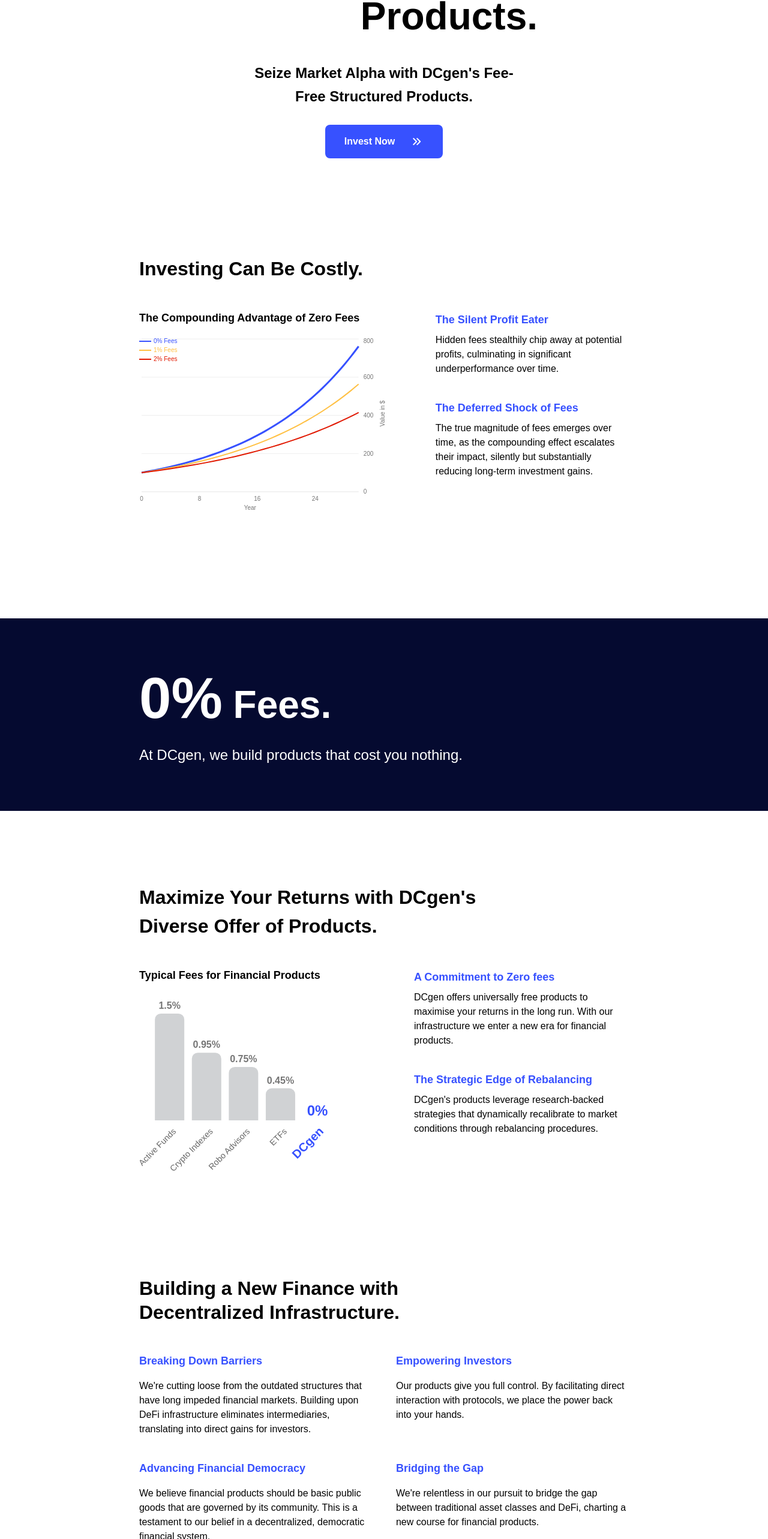
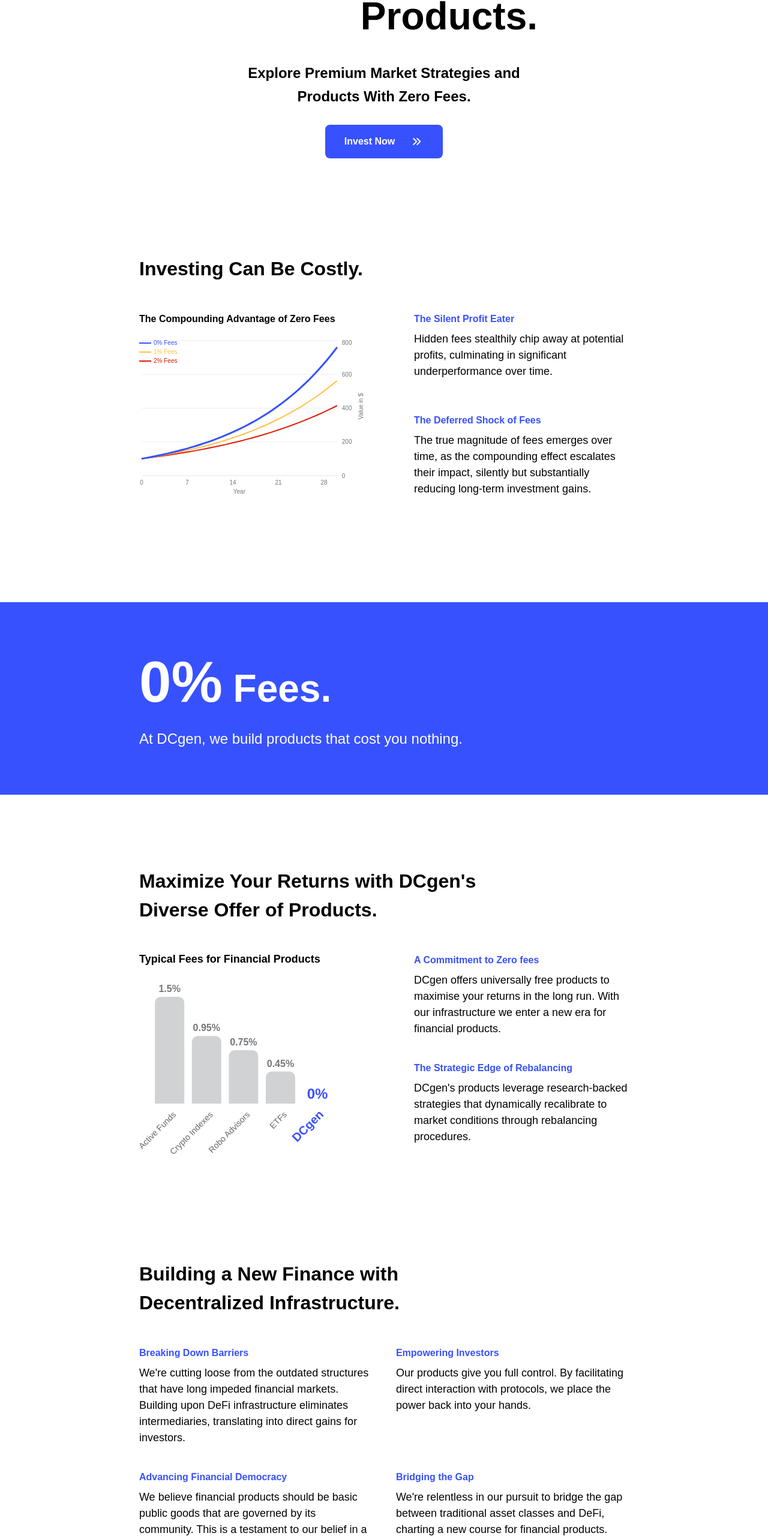
Before and after one commit to 0xYelshayeb/dcgen-frontend, a React (Create React App) app: page / in a window 1280 px wide. Shown: the part 229-2795 px from the top of the page at 60% size. Built offline with nearby package versions, Linux system fonts and the light colour scheme.

Commit message:
various updates in font sizes and colors

```diff
--- a/src/components/CallToAction.js
+++ b/src/components/CallToAction.js
@@ -49,7 +49,7 @@
     return (
         <VStack align="center" p={10}>
             <Heading
-                fontSize={{ base: "xxl", lg: "xxxl" }} // Responsive font sizes
+                fontSize={{ base: "xxl", lg: "xxxxxl" }} // Responsive font sizes
                 width={{ base: "90%", sm: "85%", md: "70%" }} // Responsive widths
                 textAlign="center"
                 marginBottom={7}
@@ -76,7 +76,7 @@
                 textAlign={'center'}
                 lineHeight="tall"
             >
-                Seize Market Alpha with DCgen's Fee-Free Structured Products.
+                Explore Premium Market Strategies and Products With Zero Fees.
             </Text>
             <Button
                 as="a"
--- a/src/components/Costly.js
+++ b/src/components/Costly.js
@@ -2,7 +2,7 @@
 import { VStack, Heading, Text, Grid, GridItem, useBreakpointValue } from '@chakra-ui/react';
 import { colors } from '../styles/theme';
 import { motion } from 'framer-motion';
-import { LineChart, Line, XAxis, YAxis, ResponsiveContainer, CartesianGrid, Label, Legend } from 'recharts';
+import { LineChart, Line, XAxis, YAxis, ResponsiveContainer, CartesianGrid, Label, Legend, Tooltip } from 'recharts';
 
 const MotionVStack = motion(VStack);
 
@@ -55,6 +55,20 @@
     );
 };
 
+const CustomTooltip = ({ active, payload, label }) => {
+    if (active && payload && payload.length) {
+        return (
+            <div style={{ backgroundColor: 'white', border: 'none', borderRadius: '8px', padding: '10px', fontSize: '12px', fontWeight:'semibold' }}>
+                <p style={{ color: 'black' }}>{`Year ${label}`}</p>
+                <p style={{ color: colors.t2Blue }}>{`0% Fees: ${payload[2].value}`}</p>
+                <p style={{ color: '#FFC043' }}>{`1% Fees: ${payload[1].value}`}</p>
+                <p style={{ color: '#E11900' }}>{`2% Fees: ${payload[0].value}`}</p>
+            </div>
+        );
+    }
+
+    return null;
+}
 
 const InvestmentGrowth = () => {
     const gap = useBreakpointValue({ base: 5, md: 10, lg: 100 });
@@ -71,41 +85,42 @@
                 Investing Can Be Costly.
             </Heading>
             <Grid templateColumns={{ xl: "repeat(2, 1fr)" }} gap={gap} width="full">
-                <GridItem width={{ base: "100%", md: "120%" }} >
-                    <Heading fontSize="lg" mb={5}>
+                <GridItem width={{ base: "100%", md: "110%" }} >
+                    <Heading fontSize="md" mb={5} width="95%" lineHeight={6} >
                         The Compounding Advantage of Zero Fees
                     </Heading>
-                    <ResponsiveContainer width="100%" height={350}>
+                    <ResponsiveContainer width="100%" height={320}>
                         <LineChart data={lineData} margin={{ top: 4, right: 4, bottom: 16, left: 4 }}>
                             <CartesianGrid horizontal={true} vertical={false} stroke="#EEEEEE" />
-                            <XAxis dataKey="year" interval={Math.floor(lineData.length / 4)} stroke="#EEEEEE" tick={{ fill: '#757575', fontSize: 10 }} tickLine={false}>
+                            <XAxis dataKey="year" interval={Math.floor(lineData.length / 5)} stroke="#EEEEEE" tick={{ fill: '#757575', fontSize: 10 }} tickLine={false}>
                                 <Label value="Year" offset={0} position="insideBottom" fill="#757575" fontSize={10} />
                             </XAxis>
                             <YAxis orientation="right" axisLine={false} stroke="#EEEEEE" tick={{ fill: '#757575', fontSize: 10 }} tickLine={false}>
                                 <Label value="Value in $" angle={-90} position="insideRight" dy={-25} dx={-15} fill="#757575" fontSize={10} />
                             </YAxis>
+                            <Line type="monotone" dataKey="twoPercentFees" stroke="#E11900" strokeWidth={2} dot={false} />
+                            <Line type="monotone" dataKey="onePercentFees" stroke="#FFC043" strokeWidth={2} dot={false} />
                             <Line type="monotone" dataKey="zeroFees" stroke={colors.t2Blue} strokeWidth={3} dot={false} />
-                            <Line type="monotone" dataKey="onePercentFees" stroke="#FFC043" strokeWidth={2} dot={false} />
-                            <Line type="monotone" dataKey="twoPercentFees" stroke="#E11900" strokeWidth={2} dot={false} />
                             <Legend content={renderLegend} layout="vertical" wrapperStyle={{ top: 0, left: 0 }} payload={[
                                 { value: '0% Fees', type: 'line', id: 'zeroFees', color: colors.t2Blue },
                                 { value: '1% Fees', type: 'line', id: 'onePercentFees', color: '#FFC043' },
                                 { value: '2% Fees', type: 'line', id: 'twoPercentFees', color: '#E11900' },
                             ]} />
+                            <Tooltip content={<CustomTooltip />} cursor={{ stroke: 'lightgray', strokeWidth: 2 }} />
                         </LineChart>
                     </ResponsiveContainer>
                 </GridItem>
-                <GridItem marginLeft={{ base: "0", md: "10%" }}>
-                    <MotionVStack align="left" spacing={10} initial="hidden" width="100%">
+                <GridItem marginLeft={{ base: "0", md: "0%" }}>
+                    <MotionVStack align="left" spacing={14} initial="hidden" width="100%">
                         <VStack align="left" spacing={2}>
-                            <Text fontSize="lg" fontWeight="bold" color={colors.t2Blue}>The Silent Profit Eater</Text>
-                            <Text>
+                            <Text fontSize="md" fontWeight="bold" color={colors.t2Blue}>The Silent Profit Eater</Text>
+                            <Text fontSize="lg" >
                             Hidden fees stealthily chip away at potential profits, culminating in significant underperformance over time.
                             </Text>
                         </VStack>
                         <VStack align="left" spacing={2}>
-                            <Text fontSize="lg" fontWeight="bold" color={colors.t2Blue}>The Deferred Shock of Fees</Text>
-                            <Text>
+                            <Text fontSize="md" fontWeight="bold" color={colors.t2Blue}>The Deferred Shock of Fees</Text>
+                            <Text fontSize="lg">
                             The true magnitude of fees emerges over time, as the compounding effect escalates their impact, silently but substantially reducing long-term investment gains.
                             </Text>
                         </VStack>
--- a/src/components/NewFinance.js
+++ b/src/components/NewFinance.js
@@ -45,7 +45,7 @@
 
     return (
         <VStack align="left" p={{ base: 4, md: 8, lg: 10 }} width={{ base: "90%", md: "70%"}}>
-            <Heading fontSize={{ base: "xl", md: "xxl" }} fontWeight="600" mb={10} lineHeight="xxl" width={{ base: "100%", md: "70%" }}>
+            <Heading fontSize={{ base: "xl", md: "xxl" }} fontWeight="600" mb={10} lineHeight="medium" width={{ base: "100%", md: "70%" }}>
                 Building a New Finance with Decentralized Infrastructure.
             </Heading>
             <SimpleGrid
@@ -55,29 +55,37 @@
                 width="full"
                 initial="hidden"
             >
-                <MotionVStack align="left" spacing={4} initial="hidden" variants={item} animate={controls}>
-                    <Text fontSize="lg" fontWeight="bold" color={colors.t2Blue}>Breaking Down Barriers</Text>
-                    <Text>
+                <MotionVStack align="left" spacing={14} initial="hidden" variants={item} animate={controls}>
+                    <VStack align="left" spacing={2}>
+                        <Text fontSize="md" fontWeight="bold" color={colors.t2Blue}>Breaking Down Barriers</Text>
+                        <Text fontSize="lg">
                             We're cutting loose from the outdated structures that have long impeded financial markets. Building upon DeFi infrastructure eliminates intermediaries, translating into direct gains for investors.
                         </Text>
+                    </VStack>
                 </MotionVStack>
-                <MotionVStack align="left" spacing={4} initial="hidden" variants={item} animate={controls}>
-                    <Text fontSize="lg" fontWeight="bold" color={colors.t2Blue}>Empowering Investors</Text>
-                    <Text>
+                <MotionVStack align="left" spacing={14} initial="hidden" variants={item} animate={controls}>
+                    <VStack align="left" spacing={2}>
+                        <Text fontSize="md" fontWeight="bold" color={colors.t2Blue}>Empowering Investors</Text>
+                        <Text fontSize="lg">
                             Our products give you full control. By facilitating direct interaction with protocols, we place the power back into your hands.
                         </Text>
+                    </VStack>
                 </MotionVStack>
-                <MotionVStack align="left" spacing={4} initial="hidden" variants={item} animate={controls}>
-                    <Text fontSize="lg" fontWeight="bold" color={colors.t2Blue}>Advancing Financial Democracy</Text>
-                    <Text>
+                <MotionVStack align="left" spacing={14} initial="hidden" variants={item} animate={controls}>
+                    <VStack align="left" spacing={2}>
+                        <Text fontSize="md" fontWeight="bold" color={colors.t2Blue}>Advancing Financial Democracy</Text>
+                        <Text fontSize="lg">
                             We believe financial products should be basic public goods that are governed by its community. This is a testament to our belief in a decentralized, democratic financial system.
                         </Text>
+                    </VStack>
                 </MotionVStack>
-                <MotionVStack align="left" spacing={4} initial="hidden" variants={item} animate={controls}>
-                    <Text fontSize="lg" fontWeight="bold" color={colors.t2Blue}>Bridging the Gap</Text>
-                    <Text>
+                <MotionVStack align="left" spacing={14} initial="hidden" variants={item} animate={controls}>
+                    <VStack align="left" spacing={2}>
+                        <Text fontSize="md" fontWeight="bold" color={colors.t2Blue}>Bridging the Gap</Text>
+                        <Text fontSize="lg">
                             We're relentless in our pursuit to bridge the gap between traditional asset classes and DeFi, charting a new course for financial products.
                         </Text>
+                    </VStack>
                 </MotionVStack>
             </SimpleGrid>
         </VStack>
--- a/src/components/Returns.js
+++ b/src/components/Returns.js
@@ -99,14 +99,14 @@
                 <GridItem>
                     <MotionVStack align="left" spacing={10} initial="hidden" width="100%">
                         <VStack align="left" spacing={2}>
-                            <Text fontSize="lg" fontWeight="bold" color={colors.t2Blue}>A Commitment to Zero fees</Text>
-                            <Text>
+                            <Text fontSize="md" fontWeight="bold" color={colors.t2Blue}>A Commitment to Zero fees</Text>
+                            <Text fontSize="lg">
                                 DCgen offers universally free products to maximise your returns in the long run. With our infrastructure we enter a new era for financial products.
                             </Text>
                         </VStack>
                         <VStack align="left" spacing={2}>
-                            <Text fontSize="lg" fontWeight="bold" color={colors.t2Blue}>The Strategic Edge of Rebalancing</Text>
-                            <Text>
+                            <Text fontSize="md" fontWeight="bold" color={colors.t2Blue}>The Strategic Edge of Rebalancing</Text>
+                            <Text fontSize="lg">
                                 DCgen's products leverage research-backed strategies that dynamically recalibrate to market conditions through rebalancing procedures.
                             </Text>
                         </VStack>
--- a/src/components/ZeroFee.js
+++ b/src/components/ZeroFee.js
@@ -22,13 +22,13 @@
     };
 
     return (
-        <VStack gap={5} align="left" width="100%" background={colors.t1Blue} textColor="white"
+        <VStack gap={5} align="left" width="100%" background={colors.t2Blue} textColor="white"
             pl={{ base: 10, md: `calc(15% + 40px)` }}
             pr={{ base: 10, md: `calc(15% + 40px)` }}
             pt={{ base: 20, md: 75 }}
             pb={{ base: 20, md: 75 }}
             >
-            <Heading fontSize={{ base: "xxl", md: "xxxl" }}>
+            <Heading fontSize={{ base: "xl", md: "xxxxxl" }}>
                 <MotionSpan variants={wiggleVariant} animate="wiggle" style={{ display: 'inline-block', fontSize: '1.5em' }}>0%</MotionSpan> Fees.
             </Heading>
             <Text fontSize="xl">At DCgen, we build products that cost you nothing.</Text>
--- a/src/styles/theme.js
+++ b/src/styles/theme.js
@@ -26,9 +26,13 @@
         sm: '14px',
         md: '16px',
         lg: '18px',
+        lgg: '20px',
+        lggg: '22px',
         xl: '24px',
         xxl: '32px',
-        xxxl: '64px',
+        xxxl: '36px',
+        xxxxl: '56px',
+        xxxxxl: '64px',
     },
     lineHeights: {
         sm: '20px',
```
Also changed, not shown: src/components/Mission.js (+13 -4 lines). Lines whose indentation alone changed are shown as unchanged.
